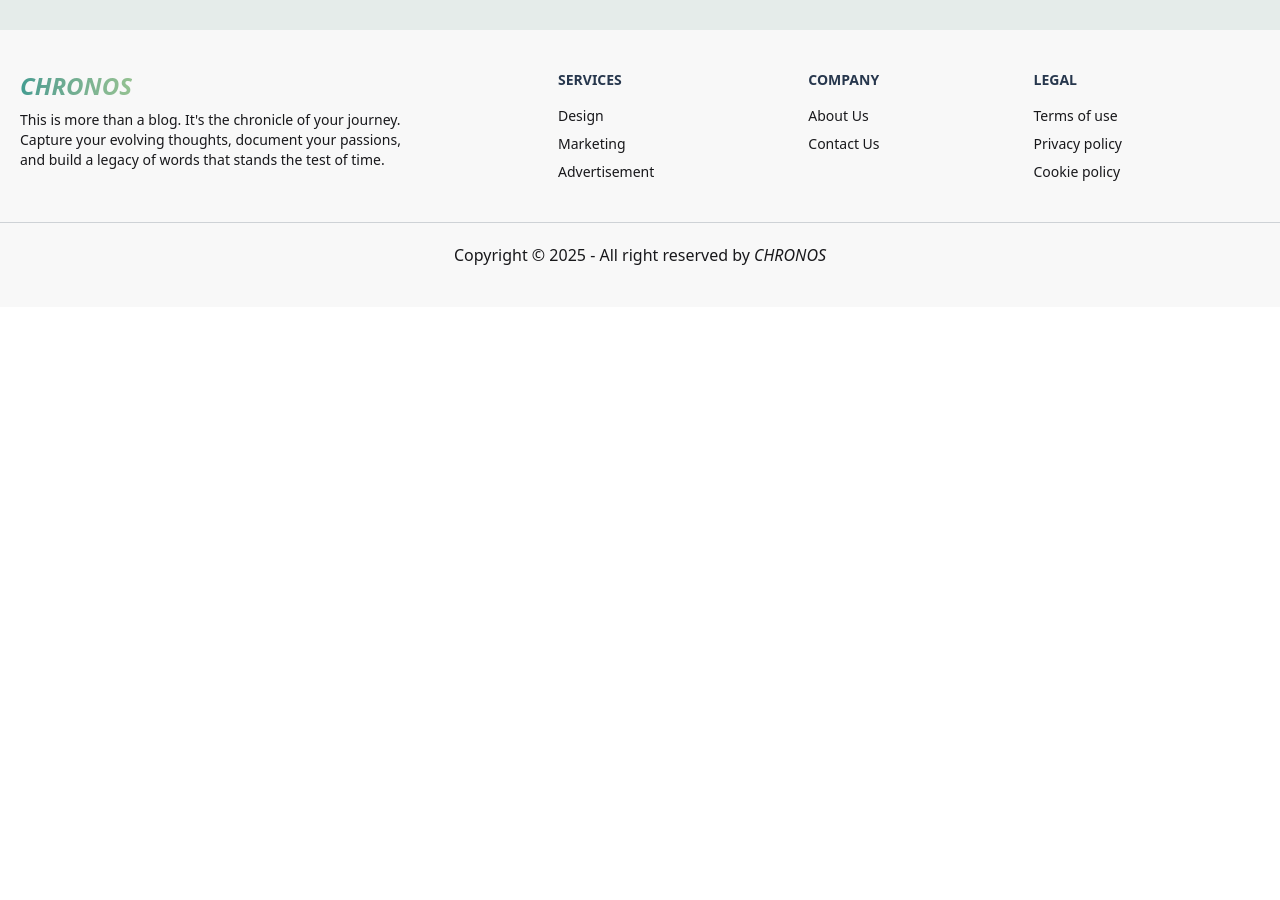
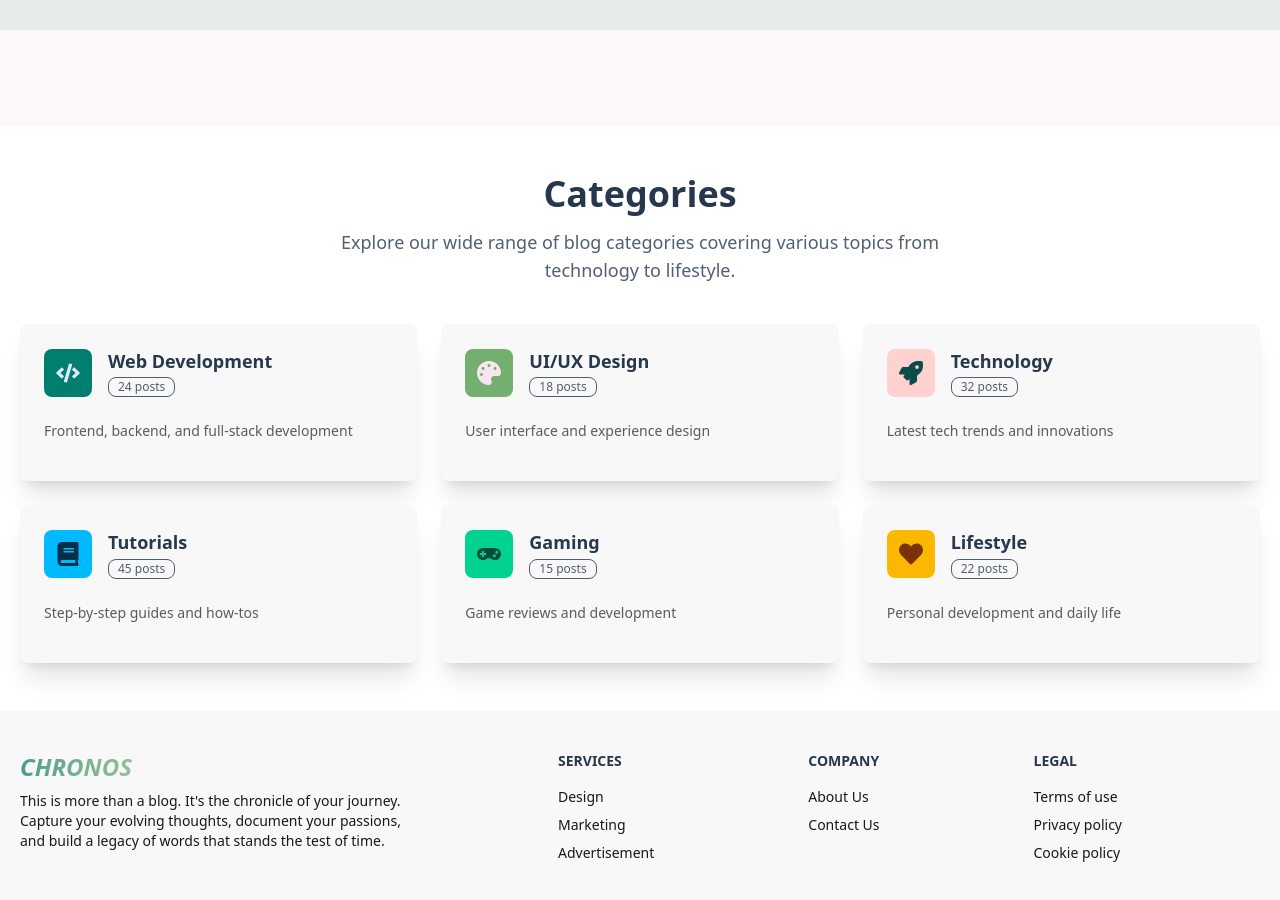
Before and after one commit to programmerrakibul/chronos, a Next.js app: page / in a window 1280 px wide. Shown: the part 1080-1980 px from the top of the page. Before the commit the page ends 1387 px from the top, so only its background shows below. Built offline with nearby package versions, Linux system fonts and the light colour scheme; no server answers.

Commit message:
category section added and for newsletter section created a component

```diff
--- a/src/app/page.jsx
+++ b/src/app/page.jsx
@@ -1,33 +1,15 @@
-"use client";
-
 import Banner from "@/components/Banner/Banner";
-import Heading from "@/components/Heading/Heading";
-import MyButton from "@/components/MyButton/MyButton";
-import MyContainer from "@/components/MyContainer/MyContainer";
-import { useRouter } from "next/navigation";
+import CategorySection from "@/components/CategorySection/CategorySection";
+import NewsLetterSection from "@/components/NewsLetterSection/NewsLetterSection";
 
 export default function Home() {
-  const router = useRouter();
   return (
     <>
       <Banner />
-      <section className="py-16 bg-primary/10 px-4">
-        <MyContainer className="text-center space-y-10">
-          <Heading
-            title="Join Our Community"
-            subTitle="Be part of our growing community of readers and writers. Subscribe to
-          never miss a story or contribute your own perspectives."
-          />
 
-          <div className="flex items-center gap-4 justify-center">
-            <MyButton>Subscribe to Newsletter</MyButton>
+      <NewsLetterSection />
 
-            <MyButton onClick={() => router.push("/post-blog")} outline={true}>
-              Start Writing
-            </MyButton>
-          </div>
-        </MyContainer>
-      </section>
+      <CategorySection />
     </>
   );
 }
--- /dev/null
+++ b/src/components/CategorySection/CategorySection.jsx
@@ -0,0 +1,126 @@
+import {
+  FaCode,
+  FaPalette,
+  FaRocket,
+  FaBook,
+  FaGamepad,
+  FaHeart,
+} from "react-icons/fa";
+import Heading from "../Heading/Heading";
+import MyContainer from "../MyContainer/MyContainer";
+
+const CategorySection = () => {
+  const categories = [
+    {
+      id: 1,
+      name: "Web Development",
+      icon: <FaCode className="text-2xl" />,
+      description: "Frontend, backend, and full-stack development",
+      color: "primary",
+      count: 24,
+    },
+    {
+      id: 2,
+      name: "UI/UX Design",
+      icon: <FaPalette className="text-2xl" />,
+      description: "User interface and experience design",
+      color: "secondary",
+      count: 18,
+    },
+    {
+      id: 3,
+      name: "Technology",
+      icon: <FaRocket className="text-2xl" />,
+      description: "Latest tech trends and innovations",
+      color: "accent",
+      count: 32,
+    },
+    {
+      id: 4,
+      name: "Tutorials",
+      icon: <FaBook className="text-2xl" />,
+      description: "Step-by-step guides and how-tos",
+      color: "info",
+      count: 45,
+    },
+    {
+      id: 5,
+      name: "Gaming",
+      icon: <FaGamepad className="text-2xl" />,
+      description: "Game reviews and development",
+      color: "success",
+      count: 15,
+    },
+    {
+      id: 6,
+      name: "Lifestyle",
+      icon: <FaHeart className="text-2xl" />,
+      description: "Personal development and daily life",
+      color: "warning",
+      count: 22,
+    },
+  ];
+
+  const getColorClass = (color) => {
+    const colorMap = {
+      primary: "bg-primary text-primary-content",
+      secondary: "bg-secondary text-secondary-content",
+      accent: "bg-accent text-accent-content",
+      info: "bg-info text-info-content",
+      success: "bg-success text-success-content",
+      warning: "bg-warning text-warning-content",
+    };
+
+    return colorMap[color] || "bg-base-200";
+  };
+
+  return (
+    <section className="py-12 bg-base-100">
+      <MyContainer className="space-y-10">
+        <Heading
+          title="Categories"
+          subTitle="Explore our wide range of blog categories covering various topics
+            from technology to lifestyle."
+        />
+
+        {/* Categories Grid */}
+        <div className="grid grid-cols-1 md:grid-cols-2 lg:grid-cols-3 gap-6">
+          {categories.map((category) => (
+            <div
+              key={category.id}
+              className="card bg-base-200 shadow-xl hover:shadow-2xl transition-all duration-300 hover:-translate-y-2 cursor-default group"
+            >
+              <div className="card-body">
+                {/* Icon and Title */}
+                <div className="flex items-center gap-4 mb-4">
+                  <div
+                    className={`p-3 rounded-lg ${getColorClass(
+                      category.color
+                    )} group-hover:scale-110 transition-transform duration-300`}
+                  >
+                    {category.icon}
+                  </div>
+                  <div>
+                    <h3 className="card-title text-base-content group-hover:text-primary transition-colors duration-300">
+                      {category.name}
+                    </h3>
+                    <div className="badge badge-outline badge-sm">
+                      {category.count} posts
+                    </div>
+                  </div>
+                </div>
+
+                {/* Description */}
+                <p className="text-base-content/70 text-sm mb-4">
+                  {category.description}
+                </p>
+              </div>
+            </div>
+          ))}
+        </div>
+      </MyContainer>
+    </section>
+  );
+};
+
+export default CategorySection;
--- /dev/null
+++ b/src/components/NewsLetterSection/NewsLetterSection.jsx
@@ -0,0 +1,34 @@
+"use client";
+
+import { useRouter } from "next/navigation";
+import Heading from "../Heading/Heading";
+import MyButton from "../MyButton/MyButton";
+import MyContainer from "../MyContainer/MyContainer";
+
+const NewsLetterSection = () => {
+  const router = useRouter();
+
+  return (
+    <>
+      <section className="py-16 bg-primary/10 px-4">
+        <MyContainer className="text-center space-y-10">
+          <Heading
+            title="Join Our Community"
+            subTitle="Be part of our growing community of readers and writers. Subscribe to
+          never miss a story or contribute your own perspectives."
+          />
+
+          <div className="flex items-center gap-4 justify-center">
+            <MyButton>Subscribe to Newsletter</MyButton>
+
+            <MyButton onClick={() => router.push("/post-blog")} outline={true}>
+              Start Writing
+            </MyButton>
+          </div>
+        </MyContainer>
+      </section>
+    </>
+  );
+};
+
+export default NewsLetterSection;
```
